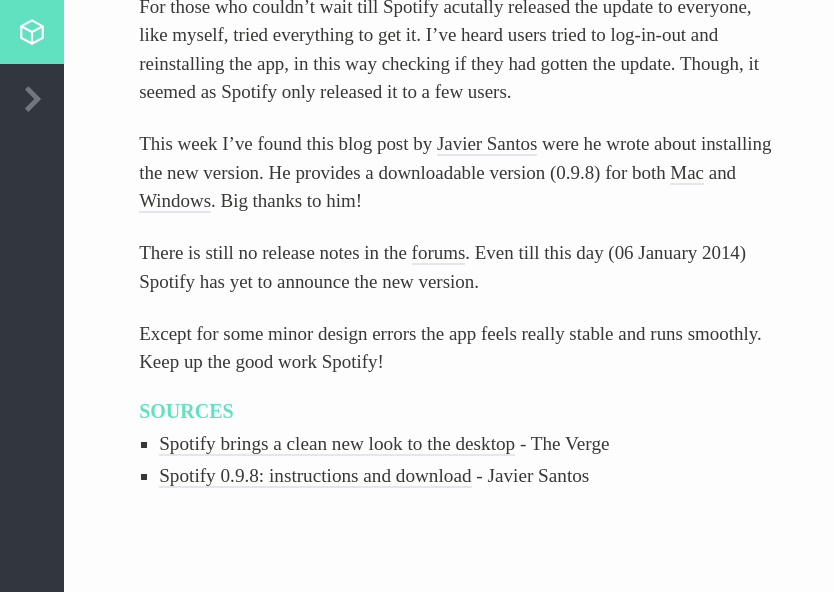
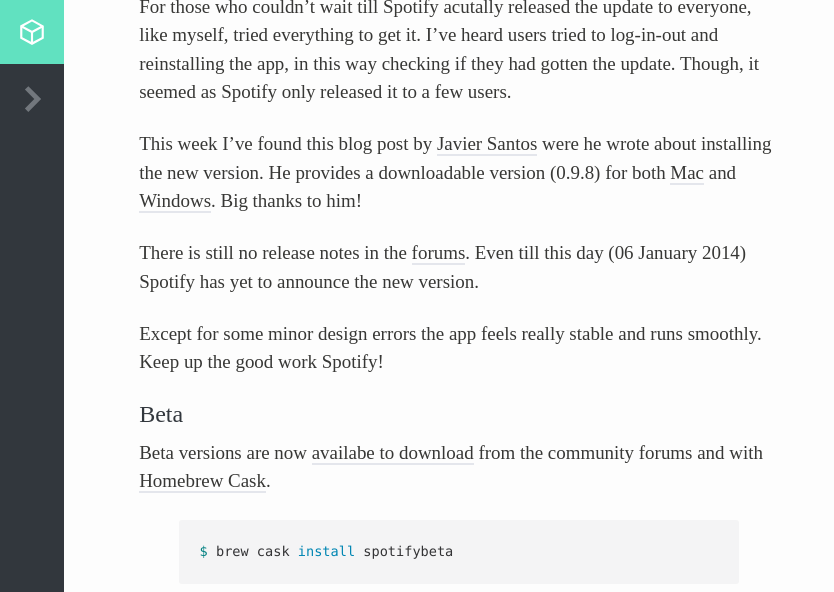
Before and after one commit to mikaelmattsson/mikaelmattsson.github.io, a Jekyll site: the page built from _posts/2014-01-06-new-spotify-user-interface.md, in a window 1280 px wide and 900 px high, scrolled down 872 px, cut to the strip 0-592 px from the top of the window. Shown: the whole strip, without its empty margins (0-834 px from the left). Built offline with Jekyll 4.4.1, drawn with Linux system fonts in a browser that asks for light colours; comment, search, counter and statistics services are not loaded.

Commit message:
Add information about spotify beta.

```diff
--- a/_posts/2014-01-06-new-spotify-user-interface.md
+++ b/_posts/2014-01-06-new-spotify-user-interface.md
@@ -20,6 +20,14 @@
 
 Except for some minor design errors the app feels really stable and runs smoothly. Keep up the good work Spotify!
 
+### Beta
+
+Beta versions are now [availabe to download](http://community.spotify.com/t5/Help-Desktop-Linux-Mac-and/Welcome-to-the-Desktop-Beta/td-p/932803) from the community forums and with [Homebrew Cask](http://caskroom.io/).
+
+{% highlight bash %}
+$ brew cask install spotifybeta
+{% endhighlight %}
+
 #### SOURCES
 - [Spotify brings a clean new look to the desktop](http://www.theverge.com/2013/12/18/5222926/spotify-mac-app-0-9-8-update-visual-refresh) - The Verge
 - [Spotify 0.9.8: instructions and download](http://www.javiersantos.me/post/71959098951/download-for-win-os-x-spotify-0-9-8-instructions) - Javier Santos
```
